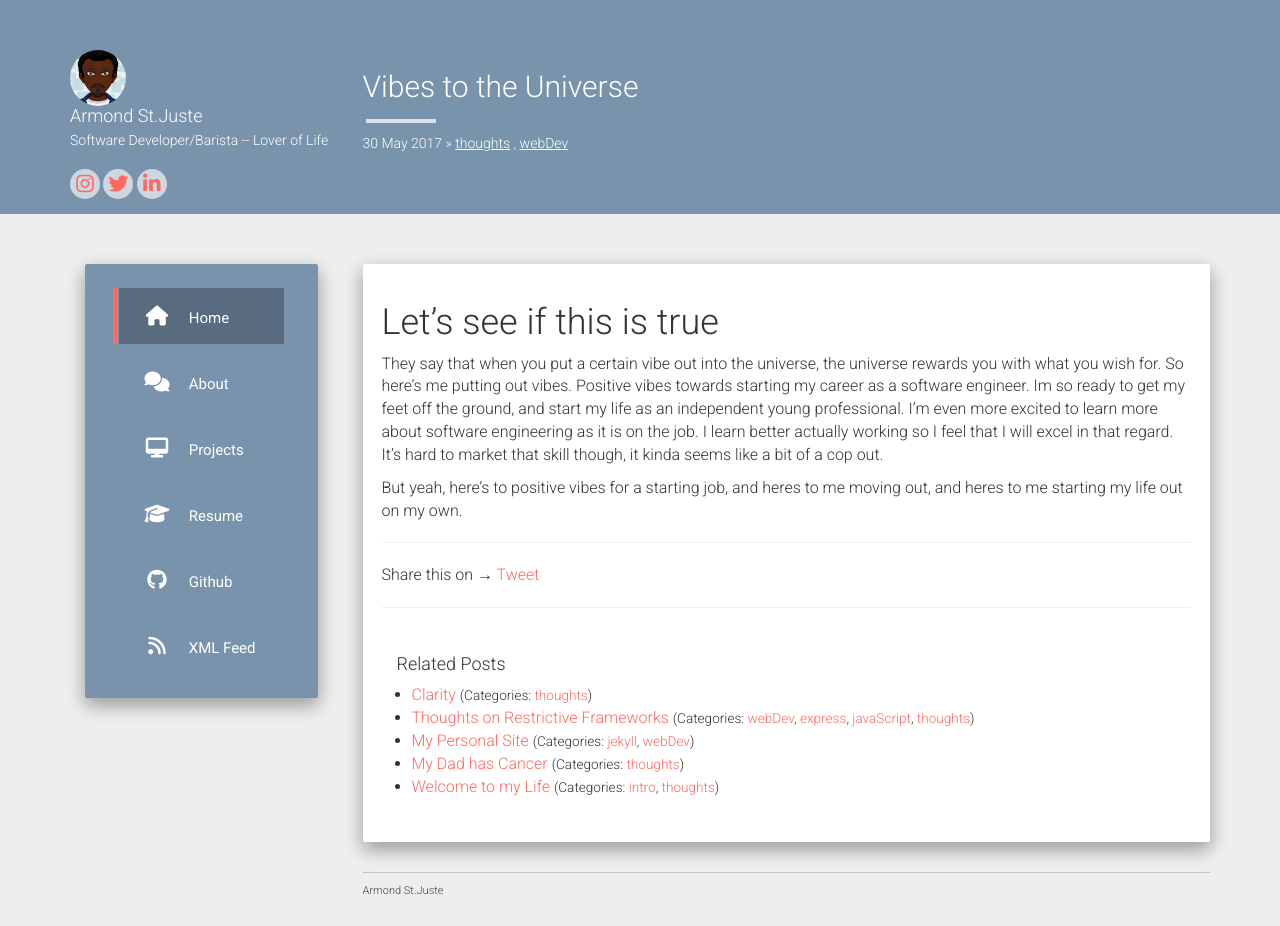
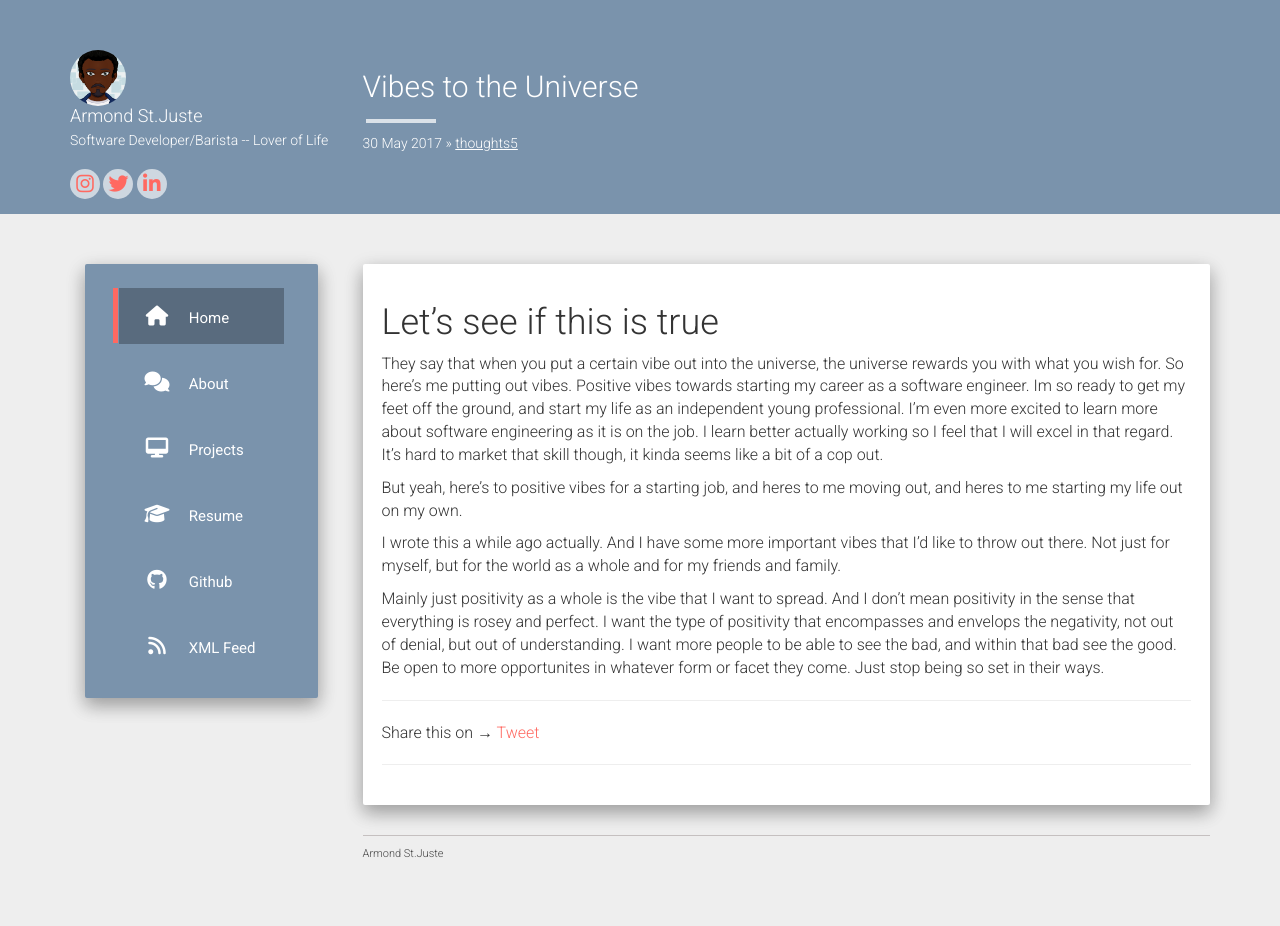
Before and after one commit to Astjust1/Blog, a Jekyll site: the page built from _posts/2017-05-30-vibes-to-the-universe.md, in a window 1280 px wide. Built offline with Jekyll 4.4.1, drawn with Linux system fonts in a browser that asks for light colours; nearby versions of some CDN libraries; comment, search, counter and statistics services are not loaded; after the commit the page ends 900 px from its top, so only the background shows below that.

Commit message:
New Shieeee

```diff
--- a/_posts/2017-05-30-vibes-to-the-universe.md
+++ b/_posts/2017-05-30-vibes-to-the-universe.md
@@ -2,8 +2,8 @@
 layout: post
 title: "Vibes to the Universe"
 date: 2017-05-30
-categories: thoughts webDev
-show: false
+categories: thoughts5
+show: true
 ---
 
 # Let's see if this is true #
@@ -11,3 +11,7 @@ show: false
 They say that when you put a certain vibe out into the universe, the universe rewards you with what you wish for. So here's me putting out vibes. Positive vibes towards starting my career as a software engineer. Im so ready to get my feet off the ground, and start my life as an independent young professional. I'm even more excited to learn more about software engineering as it is on the job. I learn better actually working so I feel that I will excel in that regard. It's hard to market that skill though, it kinda seems like a bit of a cop out.
 
 But yeah, here's to positive vibes for a starting job, and heres to me moving out, and heres to me starting my life out on my own.
+
+I wrote this a while ago actually. And I have some more important vibes that I'd like to throw out there. Not just for myself, but for the world as a whole and for my friends and family.
+
+Mainly just positivity as a whole is the vibe that I want to spread. And I don't mean positivity in the sense that everything is rosey and perfect. I want the type of positivity that encompasses and envelops the negativity, not out of denial, but out of understanding. I want more people to be able to see the bad, and within that bad see the good. Be open to more opportunites in whatever form or facet they come. Just stop being so set in their ways.
```
Also changed, not shown: _posts/2017-05-06-welcome-to-my-life.md (+1 -1 lines), _posts/2017-09-14-Fragility.md (added, +29 -0 lines).
